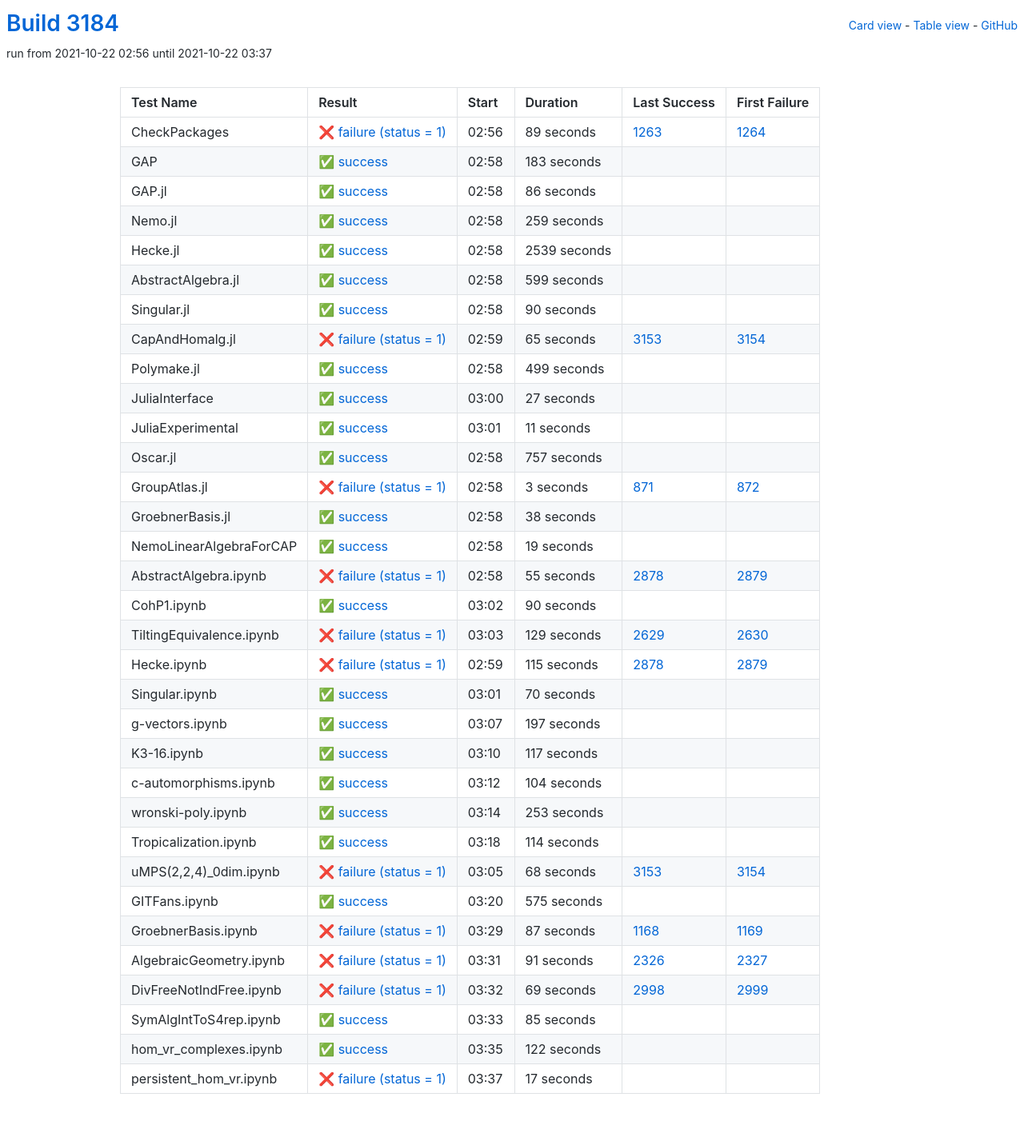
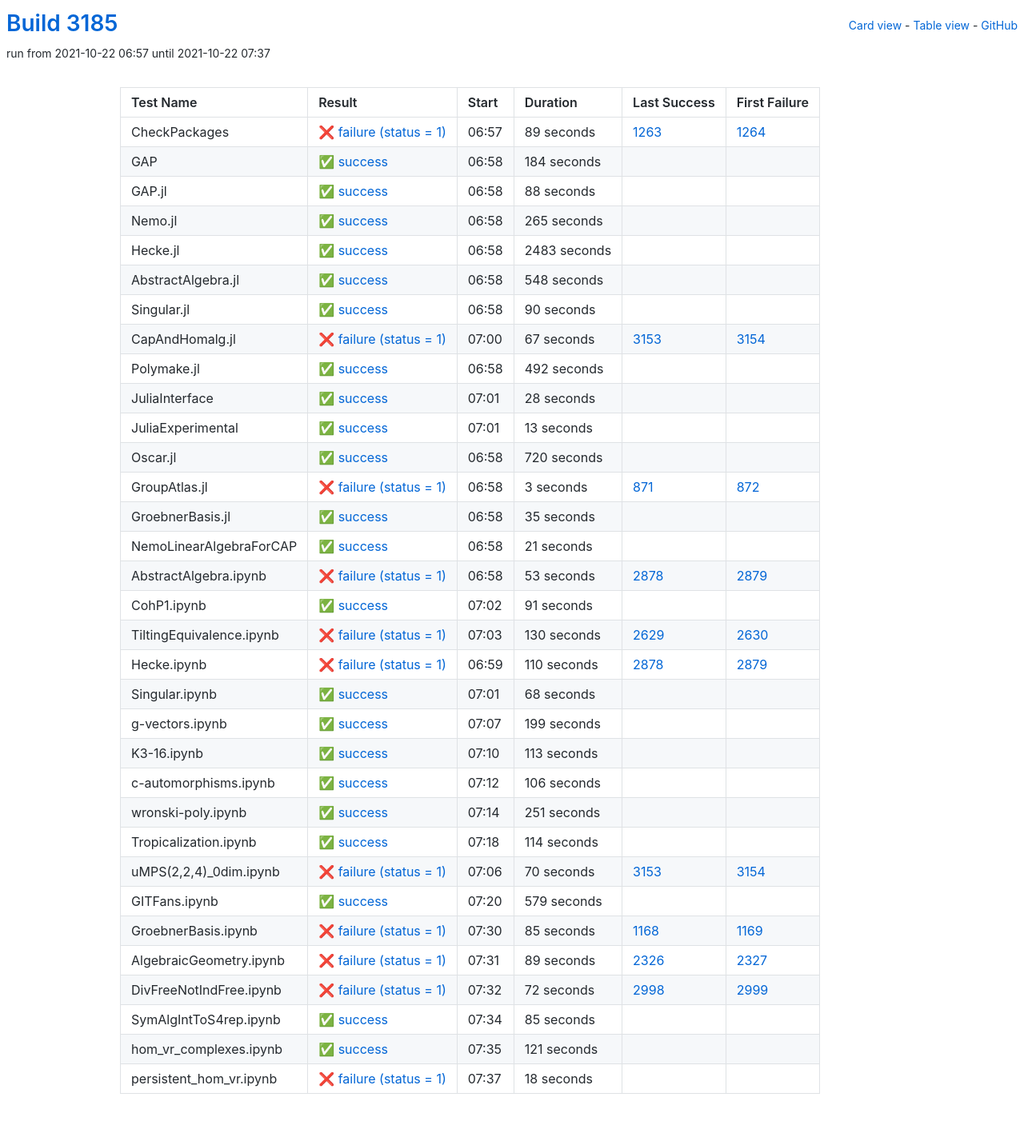
Before and after one commit to oscar-system/oscar-ci-status-stable, a Jekyll site: the page built from table.html, in a window 1280 px wide. Shown: the whole page at 80% size. Built offline with Jekyll 4.4.1, drawn with Linux system fonts in a browser that asks for light colours.

Commit message:
Build #3185

```diff
--- a/_data/ci.yml
+++ b/_data/ci.yml
@@ -1,6 +1,6 @@
 ---
-build: 3184
-build_url: https://oscarci.mathematik.uni-kl.de/job/oscar-stable/3184/
+build: 3185
+build_url: https://oscarci.mathematik.uni-kl.de/job/oscar-stable/3185/
 job: oscar-stable
 organization: oscar-system
 repo: oscar-ci-status-stable
@@ -8,8 +8,8 @@ repourl: https://github.com/oscar-system/oscar-ci-status-stable
 tests:
 - name: CheckPackages
   id: checkpackages
-  log: https://oscarci.mathematik.uni-kl.de/job/oscar-stable/3184/artifact/logs/build-3184/CheckPackages.log
-  start: 2021-10-22 02:56
+  log: https://oscarci.mathematik.uni-kl.de/job/oscar-stable/3185/artifact/logs/build-3185/CheckPackages.log
+  start: 2021-10-22 06:57
   success: false
   exitcode: 1
   status: failure
@@ -20,68 +20,68 @@ tests:
   first_failure_url: https://oscarci.mathematik.uni-kl.de/job/oscar-stable/1264/
 - name: GAP
   id: gap
-  log: https://oscarci.mathematik.uni-kl.de/job/oscar-stable/3184/artifact/logs/build-3184/GAP.log
-  start: 2021-10-22 02:58
+  log: https://oscarci.mathematik.uni-kl.de/job/oscar-stable/3185/artifact/logs/build-3185/GAP.log
+  start: 2021-10-22 06:58
   success: true
   exitcode: 0
   status: success
-  duration: 183
+  duration: 184
   last_success: false
   last_success_url:
   first_failure: false
   first_failure_url:
 - name: GAP.jl
   id: gap-jl
-  log: https://oscarci.mathematik.uni-kl.de/job/oscar-stable/3184/artifact/logs/build-3184/GAP.jl.log
-  start: 2021-10-22 02:58
+  log: https://oscarci.mathematik.uni-kl.de/job/oscar-stable/3185/artifact/logs/build-3185/GAP.jl.log
+  start: 2021-10-22 06:58
   success: true
   exitcode: 0
   status: success
-  duration: 86
+  duration: 88
   last_success: false
   last_success_url:
   first_failure: false
   first_failure_url:
 - name: Nemo.jl
   id: nemo-jl
-  log: https://oscarci.mathematik.uni-kl.de/job/oscar-stable/3184/artifact/logs/build-3184/Nemo.jl.log
-  start: 2021-10-22 02:58
+  log: https://oscarci.mathematik.uni-kl.de/job/oscar-stable/3185/artifact/logs/build-3185/Nemo.jl.log
+  start: 2021-10-22 06:58
   success: true
   exitcode: 0
   status: success
-  duration: 259
+  duration: 265
   last_success: false
   last_success_url:
   first_failure: false
   first_failure_url:
 - name: Hecke.jl
   id: hecke-jl
-  log: https://oscarci.mathematik.uni-kl.de/job/oscar-stable/3184/artifact/logs/build-3184/Hecke.jl.log
-  start: 2021-10-22 02:58
+  log: https://oscarci.mathematik.uni-kl.de/job/oscar-stable/3185/artifact/logs/build-3185/Hecke.jl.log
+  start: 2021-10-22 06:58
   success: true
   exitcode: 0
   status: success
-  duration: 2539
+  duration: 2483
   last_success: false
   last_success_url:
   first_failure: false
   first_failure_url:
 - name: AbstractAlgebra.jl
   id: abstractalgebra-jl
-  log: https://oscarci.mathematik.uni-kl.de/job/oscar-stable/3184/artifact/logs/build-3184/AbstractAlgebra.jl.log
-  start: 2021-10-22 02:58
+  log: https://oscarci.mathematik.uni-kl.de/job/oscar-stable/3185/artifact/logs/build-3185/AbstractAlgebra.jl.log
+  start: 2021-10-22 06:58
   success: true
   exitcode: 0
   status: success
-  duration: 599
+  duration: 548
   last_success: false
   last_success_url:
   first_failure: false
   first_failure_url:
 - name: Singular.jl
   id: singular-jl
-  log: https://oscarci.mathematik.uni-kl.de/job/oscar-stable/3184/artifact/logs/build-3184/Singular.jl.log
-  start: 2021-10-22 02:58
+  log: https://oscarci.mathematik.uni-kl.de/job/oscar-stable/3185/artifact/logs/build-3185/Singular.jl.log
+  start: 2021-10-22 06:58
   success: true
   exitcode: 0
   status: success
@@ -92,68 +92,68 @@ tests:
   first_failure_url:
 - name: CapAndHomalg.jl
   id: capandhomalg-jl
-  log: https://oscarci.mathematik.uni-kl.de/job/oscar-stable/3184/artifact/logs/build-3184/CapAndHomalg.jl.log
-  start: 2021-10-22 02:59
+  log: https://oscarci.mathematik.uni-kl.de/job/oscar-stable/3185/artifact/logs/build-3185/CapAndHomalg.jl.log
+  start: 2021-10-22 07:00
   success: false
   exitcode: 1
   status: failure
-  duration: 65
+  duration: 67
   last_success: 3153
   last_success_url: https://oscarci.mathematik.uni-kl.de/job/oscar-stable/3153/
   first_failure: 3154
   first_failure_url: https://oscarci.mathematik.uni-kl.de/job/oscar-stable/3154/
 - name: Polymake.jl
   id: polymake-jl
-  log: https://oscarci.mathematik.uni-kl.de/job/oscar-stable/3184/artifact/logs/build-3184/Polymake.jl.log
-  start: 2021-10-22 02:58
+  log: https://oscarci.mathematik.uni-kl.de/job/oscar-stable/3185/artifact/logs/build-3185/Polymake.jl.log
+  start: 2021-10-22 06:58
   success: true
   exitcode: 0
   status: success
-  duration: 499
+  duration: 492
   last_success: false
   last_success_url:
   first_failure: false
   first_failure_url:
 - name: JuliaInterface
   id: juliainterface
-  log: https://oscarci.mathematik.uni-kl.de/job/oscar-stable/3184/artifact/logs/build-3184/JuliaInterface.log
-  start: 2021-10-22 03:00
+  log: https://oscarci.mathematik.uni-kl.de/job/oscar-stable/3185/artifact/logs/build-3185/JuliaInterface.log
+  start: 2021-10-22 07:01
   success: true
   exitcode: 0
   status: success
-  duration: 27
+  duration: 28
   last_success: false
   last_success_url:
   first_failure: false
   first_failure_url:
 - name: JuliaExperimental
   id: juliaexperimental
-  log: https://oscarci.mathematik.uni-kl.de/job/oscar-stable/3184/artifact/logs/build-3184/JuliaExperimental.log
-  start: 2021-10-22 03:01
+  log: https://oscarci.mathematik.uni-kl.de/job/oscar-stable/3185/artifact/logs/build-3185/JuliaExperimental.log
+  start: 2021-10-22 07:01
   success: true
   exitcode: 0
   status: success
-  duration: 11
+  duration: 13
   last_success: false
   last_success_url:
   first_failure: false
   first_failure_url:
 - name: Oscar.jl
   id: oscar-jl
-  log: https://oscarci.mathematik.uni-kl.de/job/oscar-stable/3184/artifact/logs/build-3184/Oscar.jl.log
-  start: 2021-10-22 02:58
+  log: https://oscarci.mathematik.uni-kl.de/job/oscar-stable/3185/artifact/logs/build-3185/Oscar.jl.log
+  start: 2021-10-22 06:58
   success: true
   exitcode: 0
   status: success
-  duration: 757
+  duration: 720
   last_success: false
   last_success_url:
   first_failure: false
   first_failure_url:
 - name: GroupAtlas.jl
   id: groupatlas-jl
-  log: https://oscarci.mathematik.uni-kl.de/job/oscar-stable/3184/artifact/logs/build-3184/GroupAtlas.jl.log
-  start: 2021-10-22 02:58
+  log: https://oscarci.mathematik.uni-kl.de/job/oscar-stable/3185/artifact/logs/build-3185/GroupAtlas.jl.log
+  start: 2021-10-22 06:58
   success: false
   exitcode: 1
   status: failure
@@ -164,140 +164,140 @@ tests:
   first_failure_url: https://oscarci.mathematik.uni-kl.de/job/oscar-stable/872/
 - name: GroebnerBasis.jl
   id: groebnerbasis-jl
-  log: https://oscarci.mathematik.uni-kl.de/job/oscar-stable/3184/artifact/logs/build-3184/GroebnerBasis.jl.log
-  start: 2021-10-22 02:58
+  log: https://oscarci.mathematik.uni-kl.de/job/oscar-stable/3185/artifact/logs/build-3185/GroebnerBasis.jl.log
+  start: 2021-10-22 06:58
   success: true
   exitcode: 0
   status: success
-  duration: 38
+  duration: 35
   last_success: false
   last_success_url:
   first_failure: false
   first_failure_url:
 - name: NemoLinearAlgebraForCAP
   id: nemolinearalgebraforcap
-  log: https://oscarci.mathematik.uni-kl.de/job/oscar-stable/3184/artifact/logs/build-3184/NemoLinearAlgebraForCAP.log
-  start: 2021-10-22 02:58
+  log: https://oscarci.mathematik.uni-kl.de/job/oscar-stable/3185/artifact/logs/build-3185/NemoLinearAlgebraForCAP.log
+  start: 2021-10-22 06:58
   success: true
   exitcode: 0
   status: success
-  duration: 19
+  duration: 21
   last_success: false
   last_success_url:
   first_failure: false
   first_failure_url:
 - name: AbstractAlgebra.ipynb
   id: abstractalgebra-ipynb
-  log: https://oscarci.mathematik.uni-kl.de/job/oscar-stable/3184/artifact/logs/build-3184/AbstractAlgebra.ipynb.log
-  start: 2021-10-22 02:58
+  log: https://oscarci.mathematik.uni-kl.de/job/oscar-stable/3185/artifact/logs/build-3185/AbstractAlgebra.ipynb.log
+  start: 2021-10-22 06:58
   success: false
   exitcode: 1
   status: failure
-  duration: 55
+  duration: 53
   last_success: 2878
   last_success_url: https://oscarci.mathematik.uni-kl.de/job/oscar-stable/2878/
   first_failure: 2879
   first_failure_url: https://oscarci.mathematik.uni-kl.de/job/oscar-stable/2879/
 - name: CohP1.ipynb
   id: cohp1-ipynb
-  log: https://oscarci.mathematik.uni-kl.de/job/oscar-stable/3184/artifact/logs/build-3184/CohP1.ipynb.log
-  start: 2021-10-22 03:02
+  log: https://oscarci.mathematik.uni-kl.de/job/oscar-stable/3185/artifact/logs/build-3185/CohP1.ipynb.log
+  start: 2021-10-22 07:02
   success: true
   exitcode: 0
   status: success
-  duration: 90
+  duration: 91
   last_success: false
   last_success_url:
   first_failure: false
   first_failure_url:
 - name: TiltingEquivalence.ipynb
   id: tiltingequivalence-ipynb
-  log: https://oscarci.mathematik.uni-kl.de/job/oscar-stable/3184/artifact/logs/build-3184/TiltingEquivalence.ipynb.log
-  start: 2021-10-22 03:03
+  log: https://oscarci.mathematik.uni-kl.de/job/oscar-stable/3185/artifact/logs/build-3185/TiltingEquivalence.ipynb.log
+  start: 2021-10-22 07:03
   success: false
   exitcode: 1
   status: failure
-  duration: 129
+  duration: 130
   last_success: 2629
   last_success_url: https://oscarci.mathematik.uni-kl.de/job/oscar-stable/2629/
   first_failure: 2630
   first_failure_url: https://oscarci.mathematik.uni-kl.de/job/oscar-stable/2630/
 - name: Hecke.ipynb
   id: hecke-ipynb
-  log: https://oscarci.mathematik.uni-kl.de/job/oscar-stable/3184/artifact/logs/build-3184/Hecke.ipynb.log
-  start: 2021-10-22 02:59
+  log: https://oscarci.mathematik.uni-kl.de/job/oscar-stable/3185/artifact/logs/build-3185/Hecke.ipynb.log
+  start: 2021-10-22 06:59
   success: false
   exitcode: 1
   status: failure
-  duration: 115
+  duration: 110
   last_success: 2878
   last_success_url: https://oscarci.mathematik.uni-kl.de/job/oscar-stable/2878/
   first_failure: 2879
   first_failure_url: https://oscarci.mathematik.uni-kl.de/job/oscar-stable/2879/
 - name: Singular.ipynb
   id: singular-ipynb
-  log: https://oscarci.mathematik.uni-kl.de/job/oscar-stable/3184/artifact/logs/build-3184/Singular.ipynb.log
-  start: 2021-10-22 03:01
+  log: https://oscarci.mathematik.uni-kl.de/job/oscar-stable/3185/artifact/logs/build-3185/Singular.ipynb.log
+  start: 2021-10-22 07:01
   success: true
   exitcode: 0
   status: success
-  duration: 70
+  duration: 68
   last_success: false
   last_success_url:
   first_failure: false
   first_failure_url:
 - name: g-vectors.ipynb
   id: g-vectors-ipynb
-  log: https://oscarci.mathematik.uni-kl.de/job/oscar-stable/3184/artifact/logs/build-3184/g-vectors.ipynb.log
-  start: 2021-10-22 03:07
+  log: https://oscarci.mathematik.uni-kl.de/job/oscar-stable/3185/artifact/logs/build-3185/g-vectors.ipynb.log
+  start: 2021-10-22 07:07
   success: true
   exitcode: 0
   status: success
-  duration: 197
+  duration: 199
   last_success: false
   last_success_url:
   first_failure: false
   first_failure_url:
 - name: K3-16.ipynb
   id: k3-16-ipynb
-  log: https://oscarci.mathematik.uni-kl.de/job/oscar-stable/3184/artifact/logs/build-3184/K3-16.ipynb.log
-  start: 2021-10-22 03:10
+  log: https://oscarci.mathematik.uni-kl.de/job/oscar-stable/3185/artifact/logs/build-3185/K3-16.ipynb.log
+  start: 2021-10-22 07:10
   success: true
   exitcode: 0
   status: success
-  duration: 117
+  duration: 113
   last_success: false
   last_success_url:
   first_failure: false
   first_failure_url:
 - name: c-automorphisms.ipynb
   id: c-automorphisms-ipynb
-  log: https://oscarci.mathematik.uni-kl.de/job/oscar-stable/3184/artifact/logs/build-3184/c-automorphisms.ipynb.log
-  start: 2021-10-22 03:12
+  log: https://oscarci.mathematik.uni-kl.de/job/oscar-stable/3185/artifact/logs/build-3185/c-automorphisms.ipynb.log
+  start: 2021-10-22 07:12
   success: true
   exitcode: 0
   status: success
-  duration: 104
+  duration: 106
   last_success: false
   last_success_url:
   first_failure: false
   first_failure_url:
 - name: wronski-poly.ipynb
   id: wronski-poly-ipynb
-  log: https://oscarci.mathematik.uni-kl.de/job/oscar-stable/3184/artifact/logs/build-3184/wronski-poly.ipynb.log
-  start: 2021-10-22 03:14
+  log: https://oscarci.mathematik.uni-kl.de/job/oscar-stable/3185/artifact/logs/build-3185/wronski-poly.ipynb.log
+  start: 2021-10-22 07:14
   success: true
   exitcode: 0
   status: success
-  duration: 253
+  duration: 251
   last_success: false
   last_success_url:
   first_failure: false
   first_failure_url:
 - name: Tropicalization.ipynb
   id: tropicalization-ipynb
-  log: https://oscarci.mathematik.uni-kl.de/job/oscar-stable/3184/artifact/logs/build-3184/Tropicalization.ipynb.log
-  start: 2021-10-22 03:18
+  log: https://oscarci.mathematik.uni-kl.de/job/oscar-stable/3185/artifact/logs/build-3185/Tropicalization.ipynb.log
+  start: 2021-10-22 07:18
   success: true
   exitcode: 0
   status: success
@@ -308,68 +308,68 @@ tests:
   first_failure_url:
 - name: uMPS(2,2,4)_0dim.ipynb
   id: umps-2-2-4-0dim-ipynb
-  log: https://oscarci.mathematik.uni-kl.de/job/oscar-stable/3184/artifact/logs/build-3184/uMPS-2-2-4-_0dim.ipynb.log
-  start: 2021-10-22 03:05
+  log: https://oscarci.mathematik.uni-kl.de/job/oscar-stable/3185/artifact/logs/build-3185/uMPS-2-2-4-_0dim.ipynb.log
+  start: 2021-10-22 07:06
   success: false
   exitcode: 1
   status: failure
-  duration: 68
+  duration: 70
   last_success: 3153
   last_success_url: https://oscarci.mathematik.uni-kl.de/job/oscar-stable/3153/
   first_failure: 3154
   first_failure_url: https://oscarci.mathematik.uni-kl.de/job/oscar-stable/3154/
 - name: GITFans.ipynb
   id: gitfans-ipynb
-  log: https://oscarci.mathematik.uni-kl.de/job/oscar-stable/3184/artifact/logs/build-3184/GITFans.ipynb.log
-  start: 2021-10-22 03:20
+  log: https://oscarci.mathematik.uni-kl.de/job/oscar-stable/3185/artifact/logs/build-3185/GITFans.ipynb.log
+  start: 2021-10-22 07:20
   success: true
   exitcode: 0
   status: success
-  duration: 575
+  duration: 579
   last_success: false
   last_success_url:
   first_failure: false
   first_failure_url:
 - name: GroebnerBasis.ipynb
   id: groebnerbasis-ipynb
-  log: https://oscarci.mathematik.uni-kl.de/job/oscar-stable/3184/artifact/logs/build-3184/GroebnerBasis.ipynb.log
-  start: 2021-10-22 03:29
+  log: https://oscarci.mathematik.uni-kl.de/job/oscar-stable/3185/artifact/logs/build-3185/GroebnerBasis.ipynb.log
+  start: 2021-10-22 07:30
   success: false
   exitcode: 1
   status: failure
-  duration: 87
+  duration: 85
   last_success: 1168
   last_success_url: https://oscarci.mathematik.uni-kl.de/job/oscar-stable/1168/
   first_failure: 1169
   first_failure_url: https://oscarci.mathematik.uni-kl.de/job/oscar-stable/1169/
 - name: AlgebraicGeometry.ipynb
   id: algebraicgeometry-ipynb
-  log: https://oscarci.mathematik.uni-kl.de/job/oscar-stable/3184/artifact/logs/build-3184/AlgebraicGeometry.ipynb.log
-  start: 2021-10-22 03:31
+  log: https://oscarci.mathematik.uni-kl.de/job/oscar-stable/3185/artifact/logs/build-3185/AlgebraicGeometry.ipynb.log
+  start: 2021-10-22 07:31
   success: false
   exitcode: 1
   status: failure
-  duration: 91
+  duration: 89
   last_success: 2326
   last_success_url: https://oscarci.mathematik.uni-kl.de/job/oscar-stable/2326/
   first_failure: 2327
   first_failure_url: https://oscarci.mathematik.uni-kl.de/job/oscar-stable/2327/
 - name: DivFreeNotIndFree.ipynb
   id: divfreenotindfree-ipynb
-  log: https://oscarci.mathematik.uni-kl.de/job/oscar-stable/3184/artifact/logs/build-3184/DivFreeNotIndFree.ipynb.log
-  start: 2021-10-22 03:32
+  log: https://oscarci.mathematik.uni-kl.de/job/oscar-stable/3185/artifact/logs/build-3185/DivFreeNotIndFree.ipynb.log
+  start: 2021-10-22 07:32
   success: false
   exitcode: 1
   status: failure
-  duration: 69
+  duration: 72
   last_success: 2998
   last_success_url: https://oscarci.mathematik.uni-kl.de/job/oscar-stable/2998/
   first_failure: 2999
   first_failure_url: https://oscarci.mathematik.uni-kl.de/job/oscar-stable/2999/
 - name: SymAlgIntToS4rep.ipynb
   id: symalginttos4rep-ipynb
-  log: https://oscarci.mathematik.uni-kl.de/job/oscar-stable/3184/artifact/logs/build-3184/SymAlgIntToS4rep.ipynb.log
-  start: 2021-10-22 03:33
+  log: https://oscarci.mathematik.uni-kl.de/job/oscar-stable/3185/artifact/logs/build-3185/SymAlgIntToS4rep.ipynb.log
+  start: 2021-10-22 07:34
   success: true
   exitcode: 0
   status: success
@@ -380,24 +380,24 @@ tests:
   first_failure_url:
 - name: hom_vr_complexes.ipynb
   id: hom-vr-complexes-ipynb
-  log: https://oscarci.mathematik.uni-kl.de/job/oscar-stable/3184/artifact/logs/build-3184/hom_vr_complexes.ipynb.log
-  start: 2021-10-22 03:35
+  log: https://oscarci.mathematik.uni-kl.de/job/oscar-stable/3185/artifact/logs/build-3185/hom_vr_complexes.ipynb.log
+  start: 2021-10-22 07:35
   success: true
   exitcode: 0
   status: success
-  duration: 122
+  duration: 121
   last_success: false
   last_success_url:
   first_failure: false
   first_failure_url:
 - name: persistent_hom_vr.ipynb
   id: persistent-hom-vr-ipynb
-  log: https://oscarci.mathematik.uni-kl.de/job/oscar-stable/3184/artifact/logs/build-3184/persistent_hom_vr.ipynb.log
-  start: 2021-10-22 03:37
+  log: https://oscarci.mathematik.uni-kl.de/job/oscar-stable/3185/artifact/logs/build-3185/persistent_hom_vr.ipynb.log
+  start: 2021-10-22 07:37
   success: false
   exitcode: 1
   status: failure
-  duration: 17
+  duration: 18
   last_success: false
   last_success_url:
   first_failure: false
```
Also changed, not shown: README.md.
